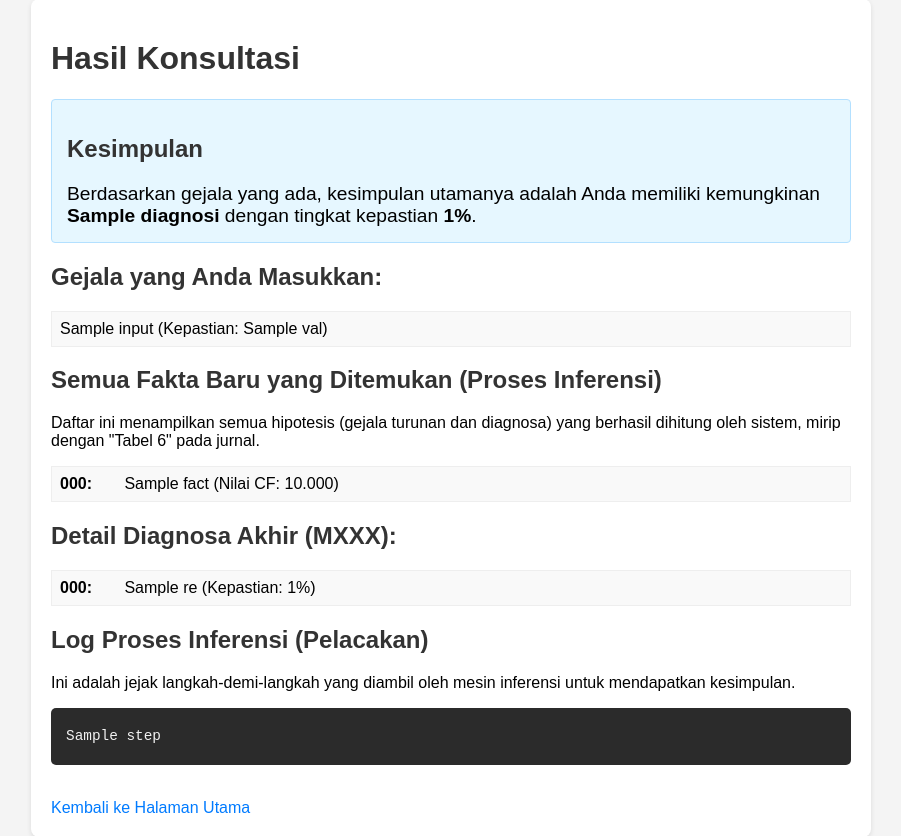
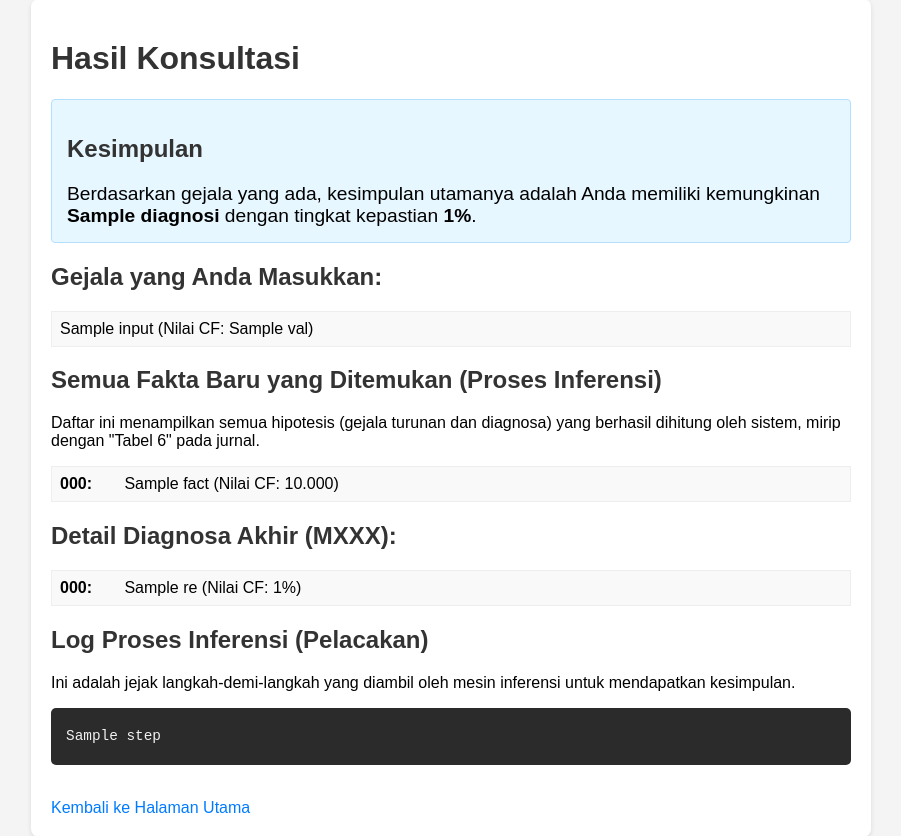
Before and after one commit to Ghazy15/Expert-System-for-Diagnosing-Mental-Dissorder, a Flask app: template templates/result.html in a window 1280 px wide. Shown: the part 21-857 px from the top of the page, without its empty margins (189-1090 px from the left). Run offline with Flask 3, Linux system fonts and the light colour scheme; the template is opened without the code that fills it: most values are stand-ins (such as "Sample title", 1, 10 or a date in 2020).

```diff
--- a/templates/result.html
+++ b/templates/result.html
@@ -68,7 +68,7 @@
             <h2>Gejala yang Anda Masukkan:</h2>
             <ul>
                 {% for name, val in inputs.items() %}
-                    <li>{{ name }} (Kepastian: {{ val }})</li>
+                    <li>{{ name }} (Nilai CF: {{ val }})</li>
                 {% endfor %}
             </ul>
         </div>
@@ -93,7 +93,7 @@
                 <h2>Detail Diagnosa Akhir (MXXX):</h2>
                 <ul>
                     {% for res in results %}
-                        <li><strong>{{ res.code }}:</strong> {{ res.name }} (Kepastian: {{ res.cf_percent }}%)</li>
+                        <li><strong>{{ res.code }}:</strong> {{ res.name }} (Nilai CF: {{ res.cf_percent }}%)</li>
                     {% endfor %}
                 </ul>
             </div>
@@ -125,4 +125,5 @@
         <a href="/">Kembali ke Halaman Utama</a>
     </div>
 </body>
+
 </html>
```
